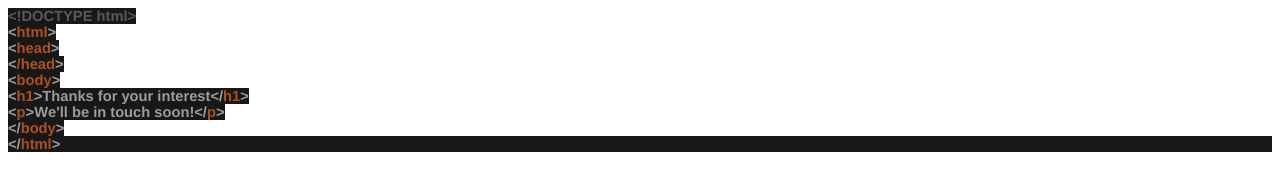
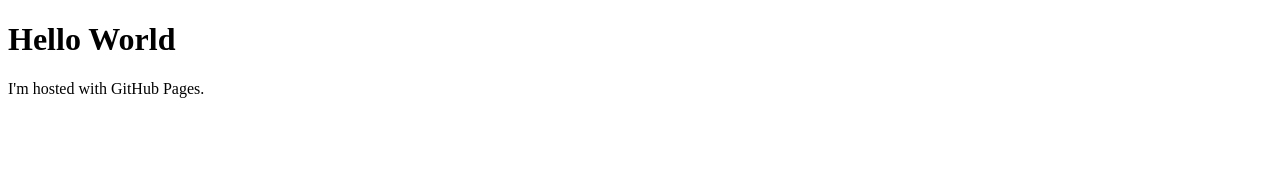
Before and after one commit to talatnasreddinov/didi.github.io, a plain HTML site: page index.html in a window 1280 px wide. Drawn offline with Linux system fonts and the light colour scheme.

Commit message:
Update index.html

```diff
--- a/index.html
+++ b/index.html
@@ -1,32 +1,7 @@
-<!DOCTYPE html PUBLIC "-//W3C//DTD HTML 4.01//EN" "http://www.w3.org/TR/html4/strict.dtd">
+<!DOCTYPE html>
 <html>
-<head>
-  <meta http-equiv="Content-Type" content="text/html; charset=utf-8">
-  <meta http-equiv="Content-Style-Type" content="text/css">
-  <title></title>
-  <meta name="Generator" content="Cocoa HTML Writer">
-  <meta name="CocoaVersion" content="1671.4">
-  <style type="text/css">
-    p.p1 {margin: 0.0px 0.0px 0.0px 0.0px; line-height: 17.0px; font: 14.7px Helvetica; color: #595959; -webkit-text-stroke: #595959}
-    p.p2 {margin: 0.0px 0.0px 0.0px 0.0px; line-height: 17.0px; font: 14.7px Helvetica; color: #af501d; -webkit-text-stroke: #af501d}
-    p.p3 {margin: 0.0px 0.0px 0.0px 0.0px; line-height: 17.0px; font: 14.7px Helvetica; color: #9c9c9c; -webkit-text-stroke: #9c9c9c}
-    p.p4 {margin: 0.0px 0.0px 0.0px 0.0px; line-height: 17.0px; font: 14.7px Helvetica; color: #af501d; -webkit-text-stroke: #af501d; background-color: #181818}
-    span.s1 {font-kerning: none; background-color: #181818}
-    span.s2 {font-kerning: none; color: #9c9c9c; -webkit-text-stroke: 0px #9c9c9c}
-    span.s3 {font-kerning: none; color: #9c9c9c; background-color: #181818; -webkit-text-stroke: 0px #9c9c9c}
-    span.s4 {font-kerning: none; color: #af501d; background-color: #181818; -webkit-text-stroke: 0px #af501d}
-    span.s5 {font-kerning: none}
-  </style>
-</head>
 <body>
-<p class="p1"><span class="s1"><b>&lt;!DOCTYPE html&gt;</b></span><span class="s2"><b><br>
-</b></span><span class="s3"><b>&lt;</b></span><span class="s4"><b>html</b></span><span class="s3"><b>&gt;</b></span></p>
-<p class="p2"><span class="s3"><b>&lt;</b></span><span class="s1"><b>head</b></span><span class="s3"><b>&gt;</b></span></p>
-<p class="p2"><span class="s3"><b>&lt;</b></span><span class="s1"><b>/head</b></span><span class="s3"><b>&gt;</b></span></p>
-<p class="p2"><span class="s3"><b>&lt;</b></span><span class="s1"><b>body</b></span><span class="s3"><b>&gt;</b></span></p>
-<p class="p3"><span class="s1"><b>&lt;</b></span><span class="s4"><b>h1</b></span><span class="s1"><b>&gt;Thanks for your interest&lt;/</b></span><span class="s4"><b>h1</b></span><span class="s1"><b>&gt;</b></span></p>
-<p class="p3"><span class="s1"><b>&lt;</b></span><span class="s4"><b>p</b></span><span class="s1"><b>&gt;We'll be in touch soon!&lt;/</b></span><span class="s4"><b>p</b></span><span class="s1"><b>&gt;</b></span></p>
-<p class="p2"><span class="s3"><b>&lt;/</b></span><span class="s1"><b>body</b></span><span class="s3"><b>&gt;</b></span></p>
-<p class="p4"><span class="s2"><b>&lt;/</b></span><span class="s5"><b>html</b></span><span class="s2"><b>&gt;</b></span></p>
+<h1>Hello World</h1>
+<p>I'm hosted with GitHub Pages.</p>
 </body>
 </html>
```
